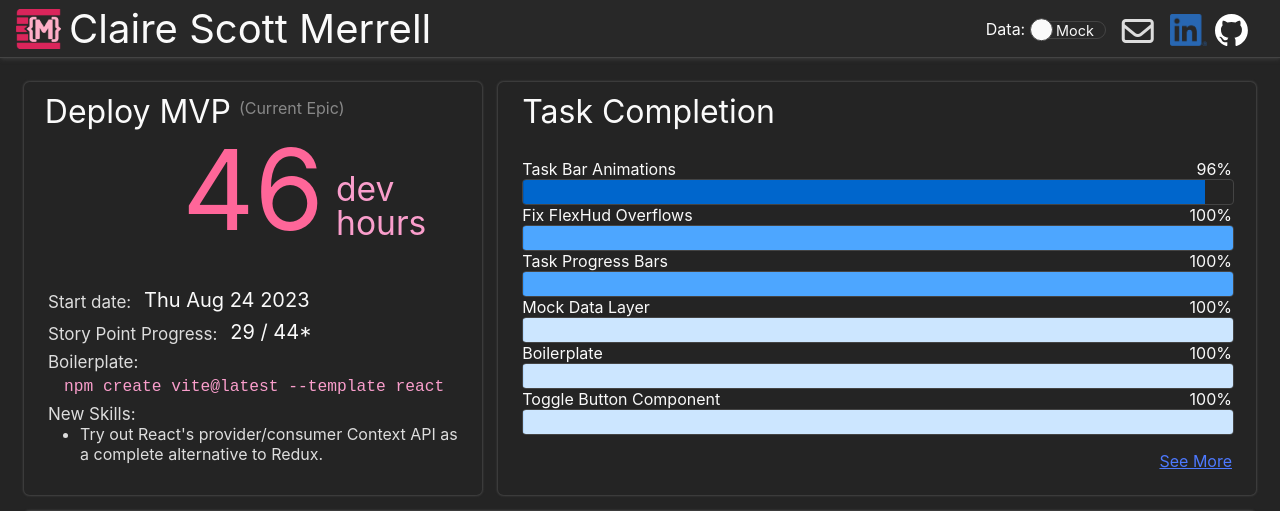
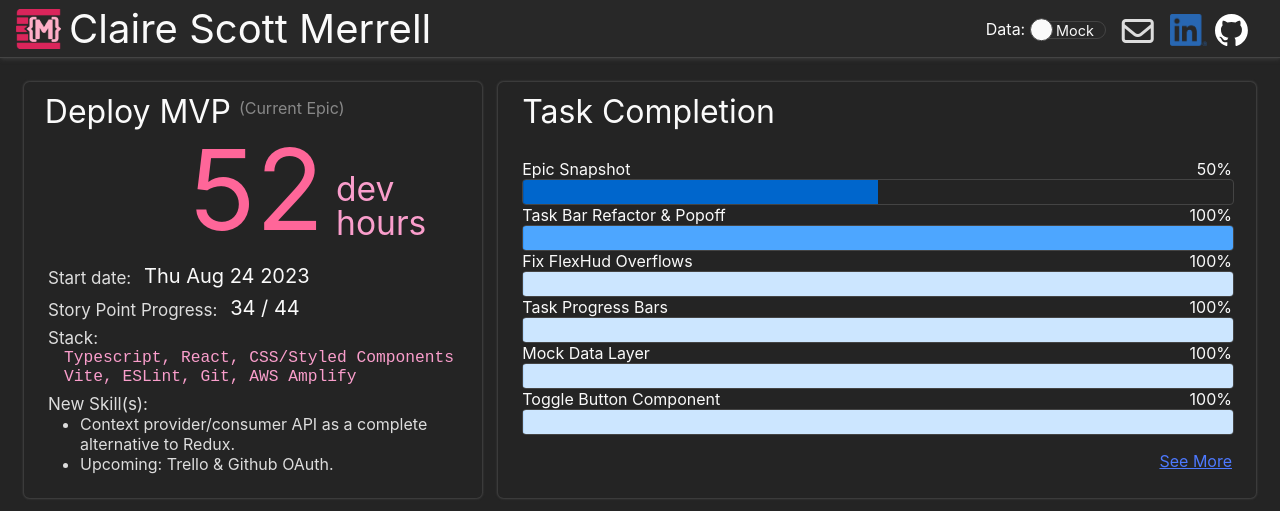
Before and after one commit to csmerrell/clairescott.dev, a React (Vite) app: page / in a window 1280 px wide. Shown: the top 511 px of the page. Built offline with nearby package versions, Linux system fonts and the light colour scheme.

Commit message:
Connects task data to the epic snapshot.

```diff
--- a/src/pages/dashboard/Dashboard.tsx
+++ b/src/pages/dashboard/Dashboard.tsx
@@ -3,7 +3,7 @@ import React, { useEffect, useState } from 'react';
 import styled from 'styled-components';
 
 //components
-import DevTime from './components/devTime/DevTime';
+import EpicSnapshot from './components/epicSnapshot/EpicSnapshot';
 import Tasks from './components/tasks/Tasks';
 import TrelloPortal from './components/TrelloPortal';
 import Card from '@/components/layout/Card';
@@ -82,7 +82,7 @@ const Dashboard: React.FC<ComponentParams> = ({ className }) => {
       <StyledDashboard className={className ? ' ' + className : ''}>
         <div className="card-wrapper dev-time">
           <Card>
-            <DevTime />
+            <EpicSnapshot />
           </Card>
         </div>
         <div className="card-wrapper tasks">
--- a/src/pages/dashboard/components/devTime/DevTime.tsx
+++ b/src/pages/dashboard/components/epicSnapshot/EpicSnapshot.tsx
@@ -1,11 +1,16 @@
 //react
-import React from 'react';
+import React, { useState, useCallback, useContext, useEffect } from 'react';
 import styled from 'styled-components';
 
 //components
 
 //types
 import type { ComponentParams } from '@/model/ReactCustom';
+import {
+  DashboardContext,
+  DashboardState,
+} from '../../context/DashboardContext';
+import { condenseTasks } from '../tasks/util/taskCondenser';
 
 //styles
 const StyledDevTime = styled.div`
@@ -25,7 +30,7 @@ const StyledDevTime = styled.div`
 
     .focal-item {
       margin-top: -1.25rem;
-      margin-bottom: 3rem;
+      margin-bottom: 1.5rem;
       padding: 0 2rem;
       font-size: 7em;
       display: flex;
@@ -52,11 +57,12 @@ const StyledDevTime = styled.div`
       flex-wrap: wrap;
       font-size: 1.25em;
 
-      &.boilerplate {
+      &.stack {
         label {
           flex-basis: 100%;
         }
         code {
+          flex-basis: 100%;
           margin-left: 1rem;
           color: var(--clr-pink);
         }
@@ -82,8 +88,29 @@ const StyledDevTime = styled.div`
 //component definition
 const DevTime: React.FC<ComponentParams> = ({ className }) => {
   //state logic
+  const dashboardState = useContext(DashboardContext) as DashboardState;
+  const [currentStoryPoints, setCurrentStoryPoints] = useState(0);
+  const [currentDevHours, setCurrentDevHours] = useState(0);
 
-  //slot logic
+  const getTaskData = useCallback(() => {
+    const tasks = condenseTasks(dashboardState.taskEntries);
+    const [devHours, storyPoints] = tasks.reduce(
+      ([sumDevHours, sumStoryPoints], task): [number, number] => {
+        return [
+          sumDevHours + task.devHours,
+          sumStoryPoints + (task.storyPoints * task.progress) / 100,
+        ];
+      },
+      [0, 0]
+    );
+    setCurrentDevHours(devHours);
+    setCurrentStoryPoints(Math.floor(storyPoints));
+  }, [dashboardState.taskEntries]);
+
+  useEffect(() => {
+    if (!dashboardState.taskEntries) return;
+    getTaskData();
+  }, [dashboardState, getTaskData]);
 
   //template
   return (
@@ -94,7 +121,7 @@ const DevTime: React.FC<ComponentParams> = ({ className }) => {
         <small>(Current Epic)</small>
       </div>
       <div className="focal-item">
-        <div className="hours">46</div>
+        <div className="hours">{currentDevHours}</div>
         <div className="text">
           dev
           <br />
@@ -107,21 +134,20 @@ const DevTime: React.FC<ComponentParams> = ({ className }) => {
       </div>
       <div className="line">
         <label>Story Point Progress:</label>
-        <div>29 / 44*</div>
+        <div>{currentStoryPoints} / 44</div>
       </div>
-      <div className="line boilerplate">
-        <label>Boilerplate:</label>
-        <div>
-          <code>npm create vite@latest --template react</code>
-        </div>
+      <div className="line stack">
+        <label>Stack:</label>
+        <code>Typescript, React, CSS/Styled Components</code>
+        <code>Vite, ESLint, Git, AWS Amplify</code>
       </div>
       <div className="line">
-        <label>New Skills:</label>
+        <label>New Skill(s):</label>
         <ul>
-          <li className="long-text">
-            Try out React's provider/consumer Context API as a complete
-            alternative to Redux.
+          <li>
+            Context provider/consumer API as a complete alternative to Redux.
           </li>
+          <li>Upcoming: Trello & Github OAuth.</li>
         </ul>
       </div>
     </StyledDevTime>
--- a/src/pages/dashboard/components/tasks/util/taskCondenser.ts
+++ b/src/pages/dashboard/components/tasks/util/taskCondenser.ts
@@ -2,7 +2,7 @@ import { CondensedTask, TaskEntry, TaskRecencyMap } from '../../../model/Tasks';
 
 export const condenseTasks = (
   tasks: TaskEntry[],
-  recencyMap: TaskRecencyMap
+  recencyMap?: TaskRecencyMap
 ) => {
   const result: Record<string, CondensedTask> = {};
   tasks.forEach((task) => {
@@ -13,8 +13,8 @@ export const condenseTasks = (
           {
             key: task.key,
             date: task.date,
-            isLatest: task.date.getTime() === recencyMap.latest,
-            isSecond: task.date.getTime() === recencyMap.second,
+            isLatest: task.date.getTime() === recencyMap?.latest,
+            isSecond: task.date.getTime() === recencyMap?.second,
             progress: task.progress,
             trelloData: task.trelloData,
           },
@@ -25,6 +25,7 @@ export const condenseTasks = (
         result[task.key].progress,
         task.progress
       );
+      result[task.key].devHours += task.devHours;
 
       const duplicateDefaultIdx = hasDuplicateDefault(task, recencyMap, result);
       if (duplicateDefaultIdx >= 0) {
@@ -33,8 +34,8 @@ export const condenseTasks = (
         result[task.key].progressEntries.push({
           key: task.key,
           date: task.date,
-          isLatest: task.date.getTime() === recencyMap.latest,
-          isSecond: task.date.getTime() === recencyMap.second,
+          isLatest: task.date.getTime() === recencyMap?.latest,
+          isSecond: task.date.getTime() === recencyMap?.second,
           progress: task.progress,
           trelloData: task.trelloData,
         });
@@ -56,12 +57,12 @@ export const condenseTasks = (
 
 const hasDuplicateDefault = (
   task: TaskEntry,
-  recencyMap: TaskRecencyMap,
+  recencyMap: TaskRecencyMap | undefined,
   taskMap: Record<string, CondensedTask>
 ): number => {
   const isDefault = !(
-    task.date.getTime() === recencyMap.latest ||
-    task.date.getTime() === recencyMap.second
+    task.date.getTime() === recencyMap?.latest ||
+    task.date.getTime() === recencyMap?.second
   );
   if (isDefault) {
     return taskMap[task.key].progressEntries.findIndex((entry) => {
--- a/src/pages/dashboard/data/mocks/taskEntries.ts
+++ b/src/pages/dashboard/data/mocks/taskEntries.ts
@@ -1,10 +1,20 @@
 export default [
   {
-    key: 'BAR_ANIM',
-    desc: 'Task Bar Animations',
+    key: 'SNAP',
+    desc: 'Epic Snapshot',
     date: new Date(2023, 8, 7),
+    progress: 50,
+    storyPoints: 3,
+    devHours: 2,
+    trelloData: [],
+  },
+  {
+    key: 'BARFIX',
+    desc: 'Task Bar Refactor & Popoff',
+    date: new Date(2023, 8, 6),
     progress: 100,
-    storyPoints: 8,
+    storyPoints: 5,
+    devHours: 8,
     trelloData: [],
   },
   {
@@ -12,7 +22,8 @@ export default [
     desc: 'Fix FlexHud Overflows',
     date: new Date(2023, 8, 1),
     progress: 100,
-    storyPoints: 3,
+    storyPoints: 2,
+    devHours: 3,
     trelloData: [],
   },
   {
@@ -21,6 +32,7 @@ export default [
     date: new Date(2023, 8, 1),
     progress: 100,
     storyPoints: 3,
+    devHours: 5,
     trelloData: [],
   },
   {
@@ -29,6 +41,16 @@ export default [
     date: new Date(2023, 7, 31),
     progress: 100,
     storyPoints: 5,
+    devHours: 5,
+    trelloData: [],
+  },
+  {
+    key: 'TOGGLE',
+    desc: 'Toggle Button Component',
+    date: new Date(2023, 7, 30),
+    progress: 100,
+    storyPoints: 2,
+    devHours: 2,
     trelloData: [],
   },
   {
@@ -37,14 +59,7 @@ export default [
     date: new Date(2023, 7, 30),
     progress: 100,
     storyPoints: 8,
-    trelloData: [],
-  },
-  {
-    key: 'TOGGLE',
-    desc: 'Toggle Button Component',
-    date: new Date(2023, 7, 30),
-    progress: 100,
-    storyPoints: 2,
+    devHours: 4,
     trelloData: [],
   },
   {
@@ -53,6 +68,7 @@ export default [
     date: new Date(2023, 7, 30),
     progress: 100,
     storyPoints: 3,
+    devHours: 4,
     trelloData: [],
   },
   {
@@ -61,6 +77,7 @@ export default [
     date: new Date(2023, 7, 30),
     progress: 20,
     storyPoints: 5,
+    devHours: 3,
     trelloData: [],
   },
   {
@@ -69,6 +86,7 @@ export default [
     date: new Date(2023, 7, 29),
     progress: 40,
     storyPoints: 5,
+    devHours: 2,
     trelloData: [],
   },
   {
@@ -77,6 +95,7 @@ export default [
     date: new Date(2023, 7, 28),
     progress: 100,
     storyPoints: 3,
+    devHours: 4,
     trelloData: [],
   },
   {
@@ -85,6 +104,7 @@ export default [
     date: new Date(2023, 7, 27),
     progress: 100,
     storyPoints: 2,
+    devHours: 2,
     TrelloData: [],
   },
   {
@@ -93,6 +113,7 @@ export default [
     date: new Date(2023, 7, 24),
     progress: 65,
     storyPoints: 8,
+    devHours: 8,
     trelloData: [],
   },
 ];
--- a/src/pages/dashboard/model/Tasks.ts
+++ b/src/pages/dashboard/model/Tasks.ts
@@ -4,6 +4,7 @@ export type TaskEntry = {
   key: string;
   progress: number;
   storyPoints: number;
+  devHours: number;
   trelloData: TrelloItem[];
 };
 
```
